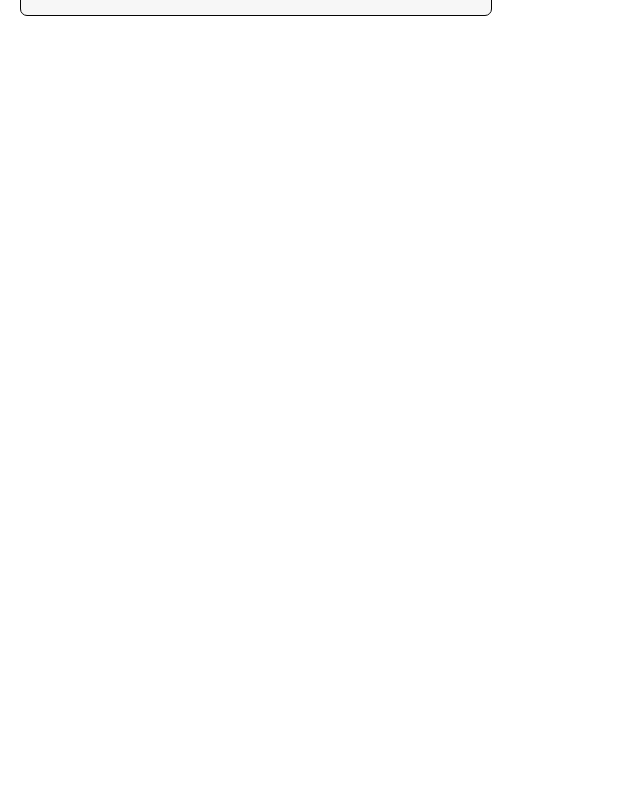
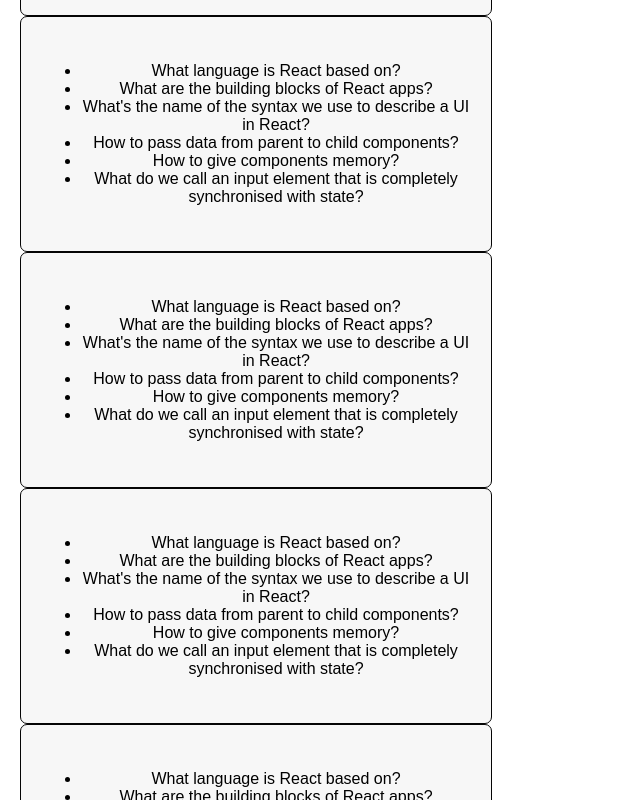
Before and after one commit to vimal336/React-js-projects, a React (Create React App) app in the folder flashcard/: page / in a window 1280 px wide. Shown: the part 240-1040 px from the top of the page, without its empty margins (0-640 px from the left). Before the commit the page ends 800 px from the top, so only its background shows below. Built offline with nearby package versions, Linux system fonts and the light colour scheme.

Commit message:
react flashcard project

```diff
--- a/flashcard/src/App.js
+++ b/flashcard/src/App.js
@@ -4,6 +4,11 @@
 export default function App() {
   return (
     <div className="App">
+      <FlashCards />
+      <FlashCards />
+      <FlashCards />
+      <FlashCards />
+      <FlashCards />
       <FlashCards />
     </div>
   );
```
